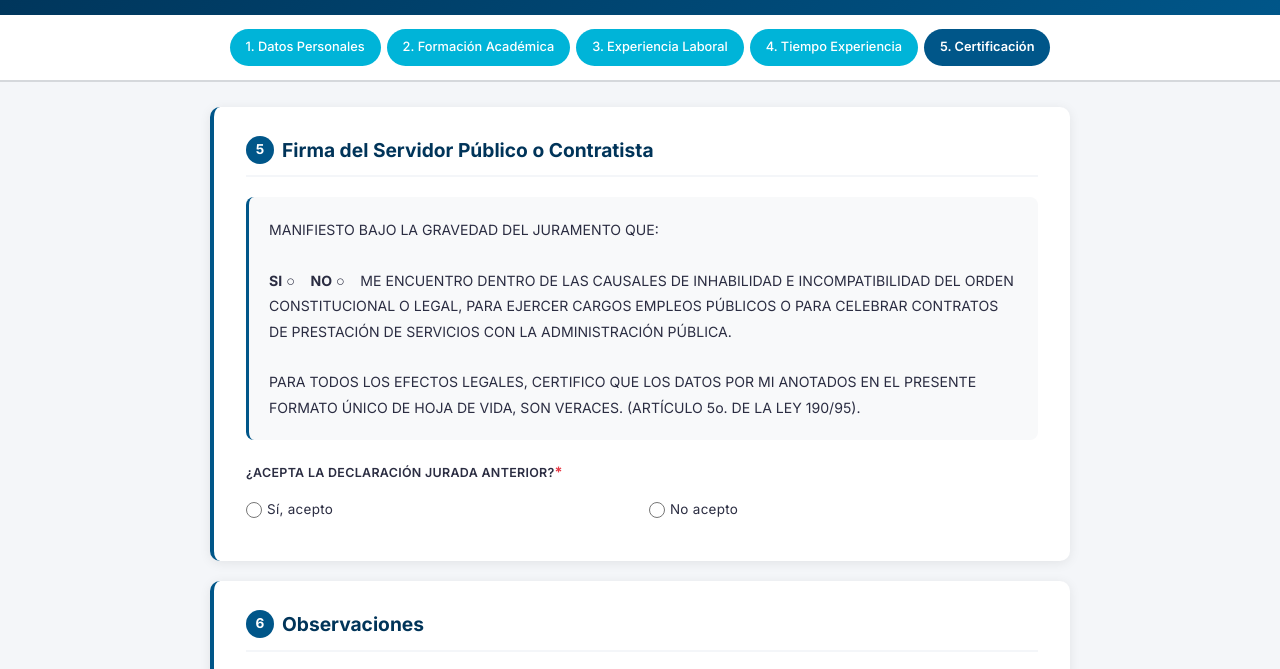
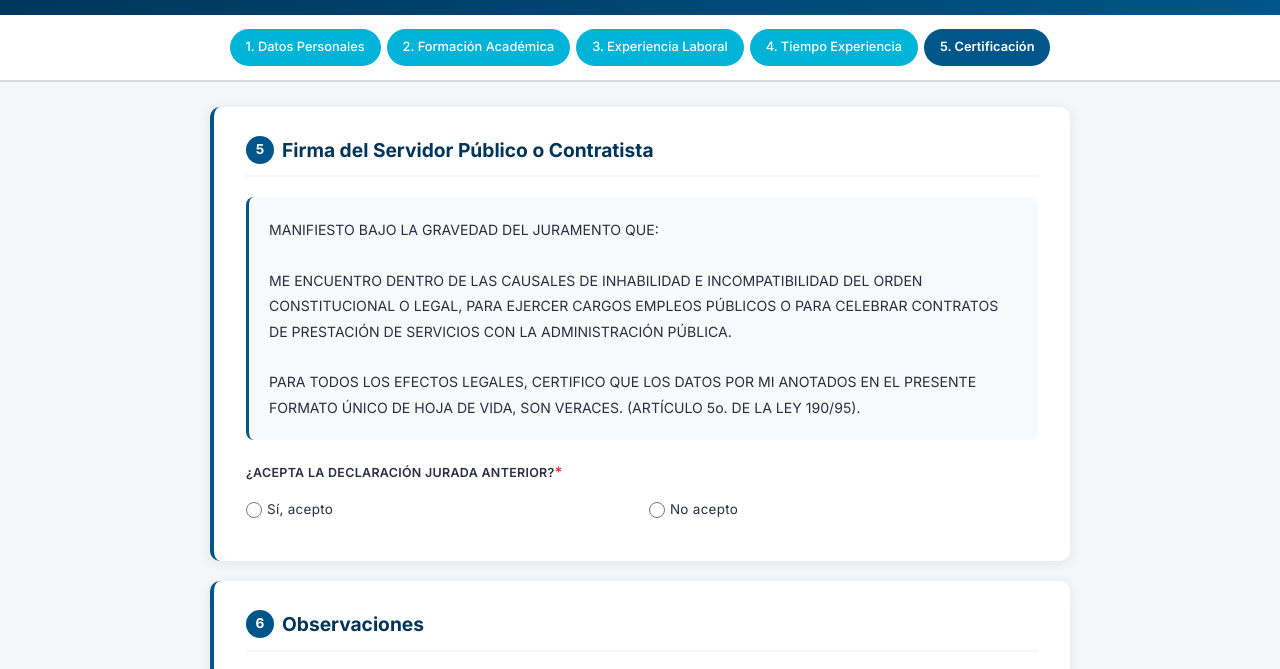
Before and after one commit to juan7zv/HojaDeVida, a plain HTML site: page certificacion.html in a window 1280 px wide. Shown: the part 85-754 px from the top of the page. Drawn offline with Linux system fonts and the light colour scheme.

Commit message:
se mejoro texto de certificacion.html

```diff
--- a/certificacion.html
+++ b/certificacion.html
@@ -35,7 +35,7 @@
                     <p>MANIFIESTO BAJO LA GRAVEDAD DEL JURAMENTO QUE:</p>
                     <br>
                     <p>
-                        <strong>SI</strong> ○ &nbsp;&nbsp; <strong>NO</strong> ○ &nbsp;&nbsp; ME ENCUENTRO DENTRO DE LAS
+                        ME ENCUENTRO DENTRO DE LAS
                         CAUSALES DE INHABILIDAD E INCOMPATIBILIDAD DEL ORDEN CONSTITUCIONAL O LEGAL, PARA EJERCER CARGOS
                         EMPLEOS PÚBLICOS O PARA CELEBRAR CONTRATOS DE PRESTACIÓN DE SERVICIOS CON LA ADMINISTRACIÓN
                         PÚBLICA.
```
